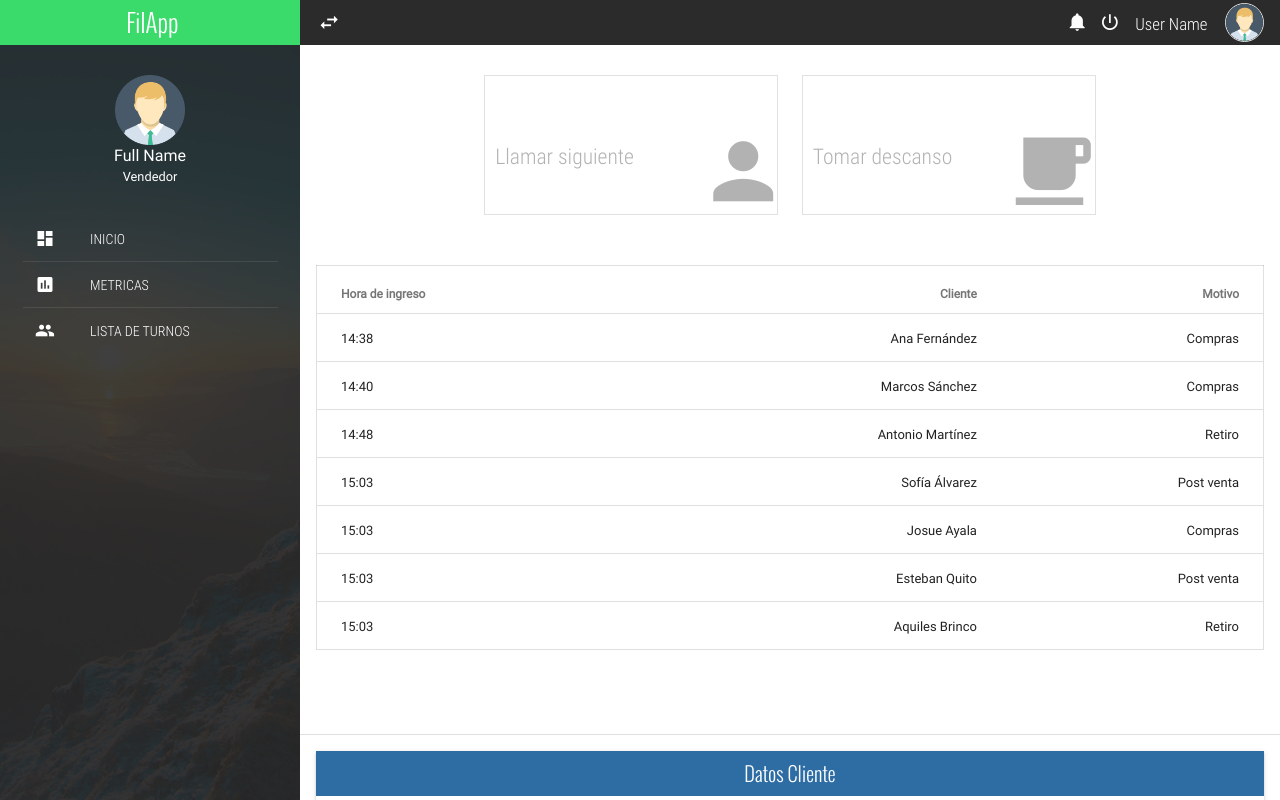
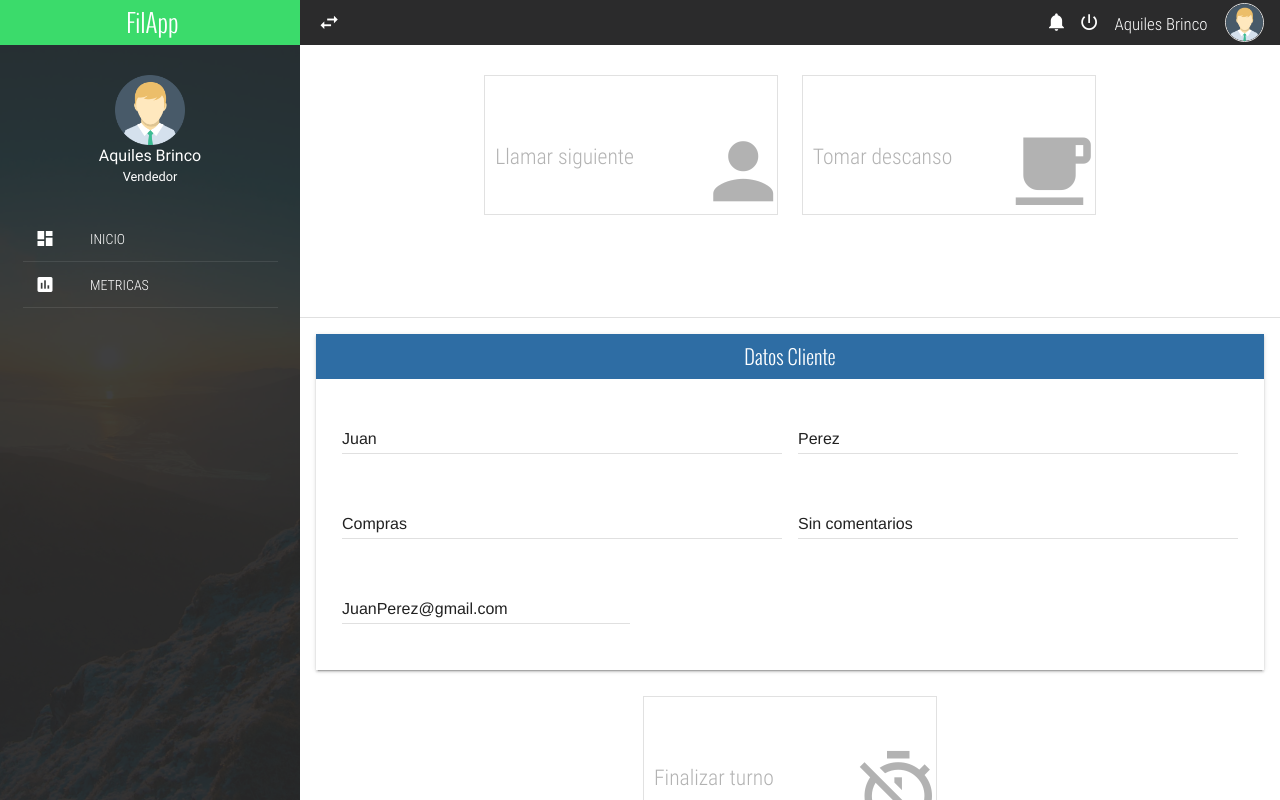
Before and after one commit to gcapuccia/FilApp, a PHP site: page /homeEmpleado.html in a window 1280 px wide. Run offline with PHP 8.4, Linux system fonts and the light colour scheme; some libraries are stand-ins or nearby versions; some web fonts are replaced.

Commit message:
ruteo paginas
modifico ruteos

```diff
--- a/Admin/css/main.css
+++ b/Admin/css/main.css
@@ -460,6 +460,11 @@ html, body{
 	position: relative;
 	transition: all .3s ease-in-out;
 }
+.circular-image {
+	border-radius: 50%;
+	width: 50px; /* Ajusta el ancho según tus necesidades */
+	height: 50px;
+}
 .menu-principal > li > a:hover{
 	background-color: var(--acent-color);
 }
--- a/Admin/homeEmpleado.html
+++ b/Admin/homeEmpleado.html
@@ -98,7 +98,7 @@
 				</div>
 				<figcaption>
 					<span>
-						Full Name<br>
+						Aquiles Brinco<br>
 						<small>Vendedor</small>
 					</span>
 				</figcaption>
@@ -106,7 +106,7 @@
 			<nav class="full-width">
 				<ul class="full-width list-unstyle menu-principal">
 					<li class="full-width">
-						<a href="home.html" class="full-width">
+						<a /*href="home.html"*/ class="full-width">
 							<div class="navLateral-body-cl">
 								<i class="zmdi zmdi-view-dashboard"></i>
 							</div>
@@ -117,7 +117,7 @@
 					</li>
 					<li class="full-width divider-menu-h"></li>
 					<li class="full-width">
-						<a href="products.html" class="full-width">
+						<a /*href="products.html"*/ class="full-width">
 							<div class="navLateral-body-cl">
 								<i class="zmdi zmdi-chart "></i>
 							</div>
@@ -127,7 +127,7 @@
 						</a>
 					</li>
 					<li class="full-width divider-menu-h"></li>
-					<li class="full-width">
+					<!-- <li class="full-width">
 						<a href="sales.html" class="full-width">
 							<div class="navLateral-body-cl">
 								<i class="zmdi zmdi-accounts"></i>
@@ -136,7 +136,7 @@
 								LISTA DE TURNOS
 							</div>
 						</a>
-					</li>
+					</li> -->
 				</ul>
 			</nav>
 		</div>
@@ -158,7 +158,7 @@
 							<i class="zmdi zmdi-power"></i>
 							<div class="mdl-tooltip" for="btn-exit">LogOut</div>
 						</li>
-						<li class="text-condensedLight noLink" ><small>User Name</small></li>
+						<li class="text-condensedLight noLink" ><small>Aquiles Brinco</small></li>
 						<li class="noLink">
 							<figure>
 								<img src="assets/img/avatar-male.png" alt="Avatar" class="img-responsive">
@@ -190,58 +190,7 @@
             <i class="zmdi zmdi-coffee tile-icon"></i>
         </article>
     </section>
-		<div class="mdl-grid">
-			<div class="mdl-cell mdl-cell--4-col-phone mdl-cell--8-col-tablet mdl-cell--12-col-desktop">
-				<div class="table-responsive">
-					<table class="mdl-data-table mdl-js-data-table mdl-shadow--2dp full-width table-responsive">
-						<thead>
-							<tr>
-								<th class="mdl-data-table__cell--non-numeric">Hora de ingreso</th>
-								<th>Cliente</th>
-								<th>Motivo</th>
-							</tr>
-						</thead>
-						<tbody>
-							<tr>
-								<td class="mdl-data-table__cell--non-numeric">14:38</td>
-								<td>Ana Fernández</td>
-								<td>Compras</td>
-                            </tr>
-							<tr>
-								<td class="mdl-data-table__cell--non-numeric">14:40</td>
-								<td>Marcos Sánchez</td>
-								<td>Compras</td>
-                            </tr>
-							<tr>
-								<td class="mdl-data-table__cell--non-numeric">14:48</td>
-								<td>Antonio Martínez</td>
-								<td>Retiro</td>
-                            </tr>
-							<tr>
-								<td class="mdl-data-table__cell--non-numeric">15:03</td>
-								<td>Sofía Álvarez</td>
-								<td>Post venta</td>
-                            </tr>
-							<tr>
-								<td class="mdl-data-table__cell--non-numeric">15:03</td>
-								<td>Josue Ayala</td>
-								<td>Compras</td>
-                            </tr>
-							<tr>
-								<td class="mdl-data-table__cell--non-numeric">15:03</td>
-								<td>Esteban Quito</td>
-								<td>Post venta</td>
-                            </tr>
-							<tr>
-								<td class="mdl-data-table__cell--non-numeric">15:03</td>
-								<td>Aquiles Brinco</td>
-								<td>Retiro</td>
-                            </tr>
-						</tbody>
-					</table>
-				</div>
-			</div>
-		</div>
+
         <section class="full-width text-center" style="padding: 10px 0;"></section>
             <div class="mdl-tabs mdl-js-tabs mdl-js-ripple-effect">
                 <div class="mdl-tabs__tab-bar">
@@ -256,9 +205,9 @@
                                 <div class="full-width panel-content">
                                     <form>
                                         <div class="mdl-grid">
-                                            <div class="mdl-cell mdl-cell--12-col">
-                                                <legend class="text-condensedLight"><i class="zmdi zmdi-border-color"></i> &nbsp; Datos personales</legend><br>
-                                            </div>
+                                            <!-- <div class="mdl-cell mdl-cell--12-col">
+                                                <legend class="text-condensedLight"><i class="zmdi zmdi-account "></i> &nbsp; Datos personales</legend><br>
+                                            </div> -->
                                             <div class="mdl-cell mdl-cell--6-col mdl-cell--8-col-tablet">
                                                 <div class="mdl-textfield mdl-js-textfield mdl-textfield--floating-label">
                                                     <span class="mdl-textfield__input" id="nombreCliente">Juan</span>
@@ -269,12 +218,17 @@
                                                     <span class="mdl-textfield__input" id="nombreCliente">Perez</span>
                                                 </div>
                                             </div>
-                                            <div class="mdl-cell mdl-cell--12-col">
+											<div class="mdl-cell mdl-cell--6-col mdl-cell--8-col-tablet">
                                                 <div class="mdl-textfield mdl-js-textfield mdl-textfield--floating-label">
-                                                    <span class="mdl-textfield__input" id="nombreCliente">Comentario</span>
+                                                    <span class="mdl-textfield__input" id="nombreCliente">Compras</span>
                                                 </div>
                                             </div>
+                                            <div class="mdl-cell mdl-cell--6-col mdl-cell--8-col-tablet">
+                                                <div class="mdl-textfield mdl-js-textfield mdl-textfield--floating-label">
+                                                    <span class="mdl-textfield__input" id="nombreCliente">Sin comentarios</span>
+                                                </div>
 
+                                            </div>
                                             <div class="mdl-cell mdl-cell--4-col mdl-cell--8-col-tablet">
                                                 <div class="mdl-textfield mdl-js-textfield mdl-textfield--floating-label">
                                                     <span class="mdl-textfield__input" id="nombreCliente">JuanPerez@gmail.com</span>
@@ -287,8 +241,21 @@
                         </div>
                     </div>
                 </div>
+				<section class="full-width text-center" style="padding: 10px 0;">
+					<article class="full-width tile">
+						<div class="tile-text">
+							<span class="text-condensedLight">
+								<br>
+								<small>Finalizar turno</small>
+							</span>
+						</div>
+						<i class="zmdi zmdi-timer-off tile-icon"></i>
+					</article>
+				</section>
 		</section>
+
 	</section>
+
 
 </body>
 </html>
--- a/Admin/index.html
+++ b/Admin/index.html
@@ -35,7 +35,7 @@
 				    <label class="mdl-textfield__label" for="pass">Contraseña</label>
 				</div>
 				<button class="mdl-button mdl-js-button mdl-js-ripple-effect" style="color: #3F51B5; margin: 0 auto; display: block;">
-					Sign in
+					Ingresar
 				</button>
 
 			</form>
```
Also changed, not shown: Admin/admin.html (+31 -23 lines), Admin/home.html (+6 -66 lines), Admin/products.html (+9 -4 lines), Admin/sales.html (+6 -1 lines), Admin/assets/img/Logo.png (added), Admin/assets/img/Logo2.png (added), Admin/assets/img/Logo3.jpeg (added).
